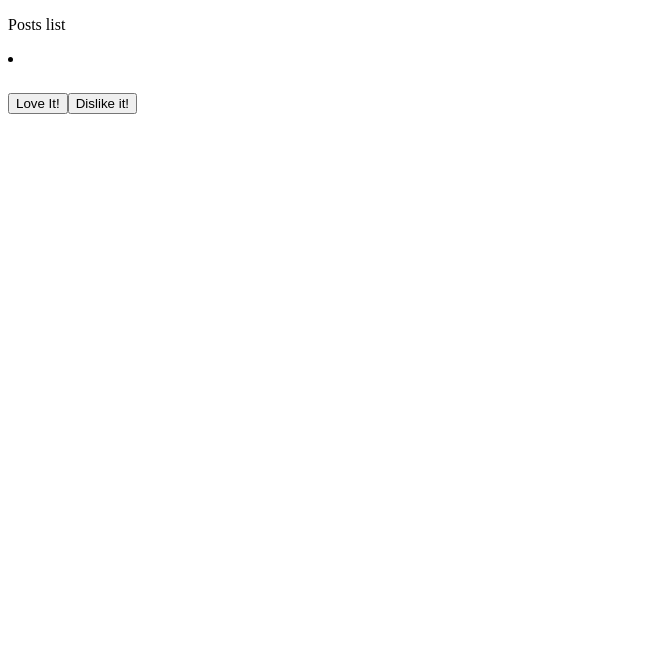
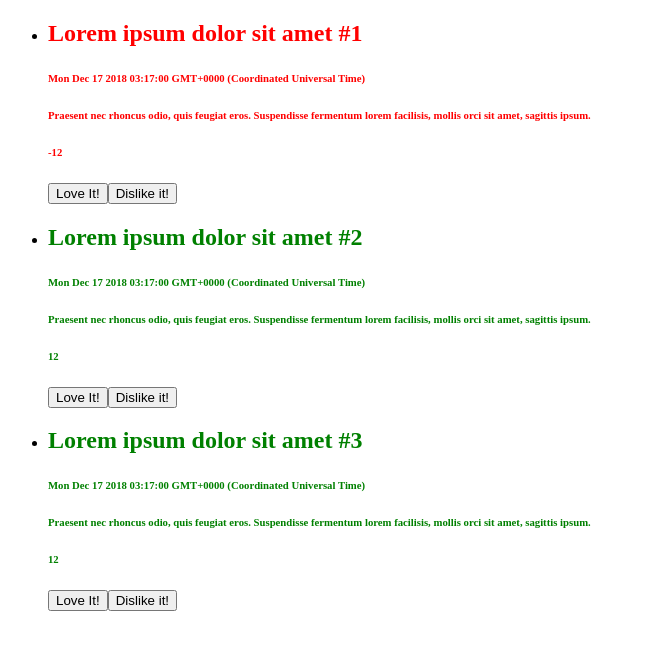
Before and after one commit to Deathworld/first-angular-project, an Angular app: page / in a window 1280 px wide. Shown: the top 650 px of the page, without its empty margins (0-646 px from the left). Built offline with nearby package versions, Linux system fonts and the light colour scheme.

Commit message:
Finally fixed the list

```diff
--- a/src/app/app.component.html
+++ b/src/app/app.component.html
@@ -1,11 +1,7 @@
 <div class="container">
   <div class="row">
     <div class="col-xs-12">
-      <!-- Not showing every posts -->
       <app-post-list></app-post-list>
-
-      <!-- But showing one post -->
-      <app-post-item></app-post-item>
     </div>
   </div>
 </div>
--- a/src/app/app.component.ts
+++ b/src/app/app.component.ts
@@ -10,28 +10,6 @@ import { Component } from '@angular/core';
 export class AppComponent {
   title = 'my awesome blog';
 
-  postsList = [
-    {
-      title: 'Lorem ipsum dolor sit amet #1',
-      content: 'Praesent nec rhoncus odio, quis feugiat eros. Suspendisse fermentum lorem facilisis, mollis orci sit amet, sagittis ipsum.',
-      likesAmount: 12,
-      created_at: new Date(2018, 11, 17, 3, 17, 0)
-    },
-
-    {
-      title: 'Lorem ipsum dolor sit amet #2',
-      content: 'Praesent nec rhoncus odio, quis feugiat eros. Suspendisse fermentum lorem facilisis, mollis orci sit amet, sagittis ipsum.',
-      likesAmount: 12,
-      created_at: new Date(2018, 11, 17, 3, 17, 0)
-    },
-
-    {
-      title: 'Lorem ipsum dolor sit amet #3',
-      content: 'Praesent nec rhoncus odio, quis feugiat eros. Suspendisse fermentum lorem facilisis, mollis orci sit amet, sagittis ipsum.',
-      likesAmount: 12,
-      created_at: new Date(2018, 11, 17, 3, 17, 0)
-    }
-  ];
 
 
 }
--- a/src/app/post-list/post-list.component.html
+++ b/src/app/post-list/post-list.component.html
@@ -1,9 +1,7 @@
 <div class="container">
   <div class="row">
     <div class="col-xs-12">
-      <p>
-        Posts list
-      </p>
+
       <ul class="list-group">
         <app-post-item  *ngFor="let post of postsList"
                         [postTitle]="post.title" [postLikes]="post.likesAmount"
--- a/src/app/post-list/post-list.component.ts
+++ b/src/app/post-list/post-list.component.ts
@@ -10,6 +10,29 @@ export class PostListComponent implements OnInit {
 
   constructor() { }
 
+  postsList = [
+    {
+      title: 'Lorem ipsum dolor sit amet #1',
+      content: 'Praesent nec rhoncus odio, quis feugiat eros. Suspendisse fermentum lorem facilisis, mollis orci sit amet, sagittis ipsum.',
+      likesAmount: -12,
+      created_at: new Date(2018, 11, 17, 3, 17, 0)
+    },
+
+    {
+      title: 'Lorem ipsum dolor sit amet #2',
+      content: 'Praesent nec rhoncus odio, quis feugiat eros. Suspendisse fermentum lorem facilisis, mollis orci sit amet, sagittis ipsum.',
+      likesAmount: 12,
+      created_at: new Date(2018, 11, 17, 3, 17, 0)
+    },
+
+    {
+      title: 'Lorem ipsum dolor sit amet #3',
+      content: 'Praesent nec rhoncus odio, quis feugiat eros. Suspendisse fermentum lorem facilisis, mollis orci sit amet, sagittis ipsum.',
+      likesAmount: 12,
+      created_at: new Date(2018, 11, 17, 3, 17, 0)
+    }
+  ];
+
   ngOnInit() {
   }
 
```
